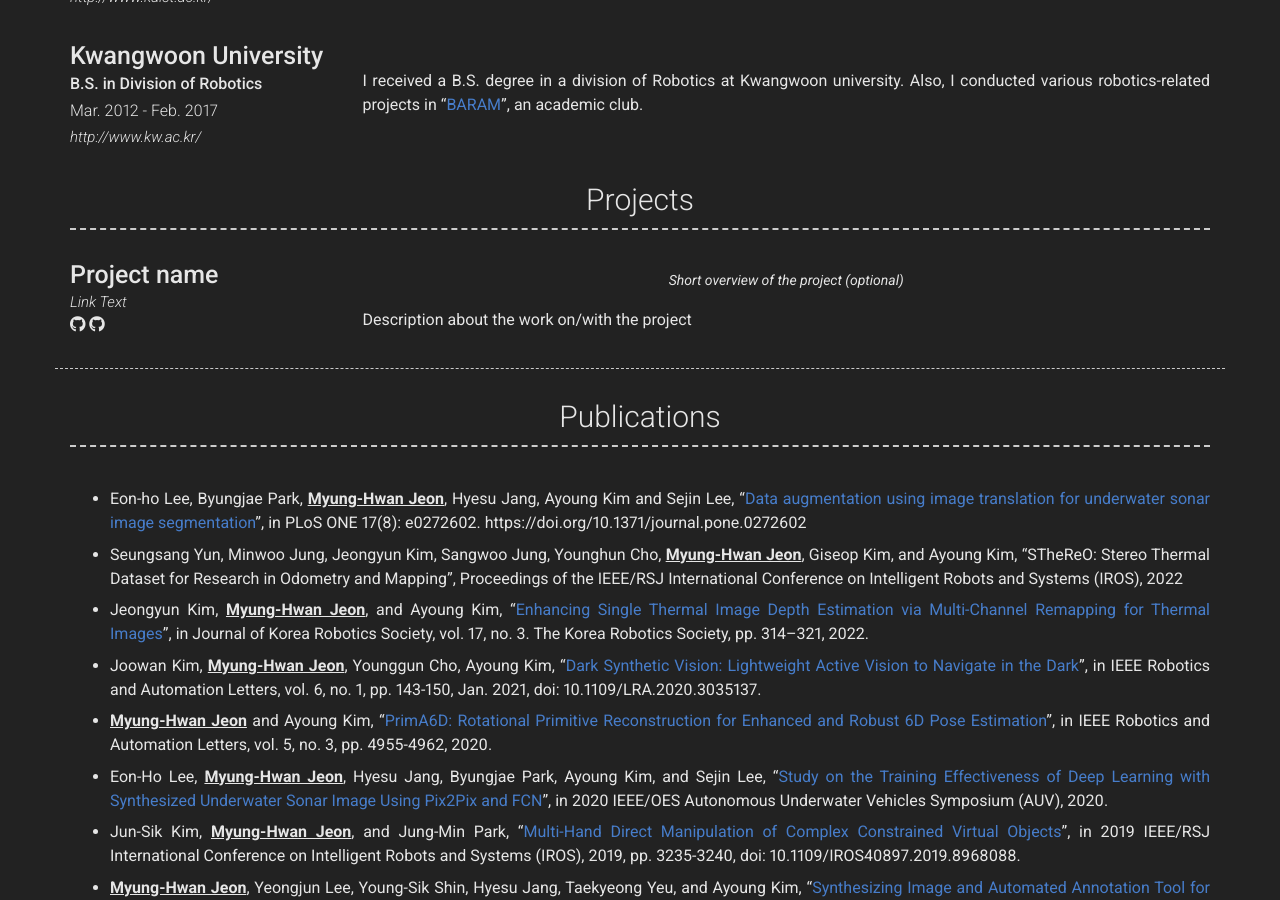
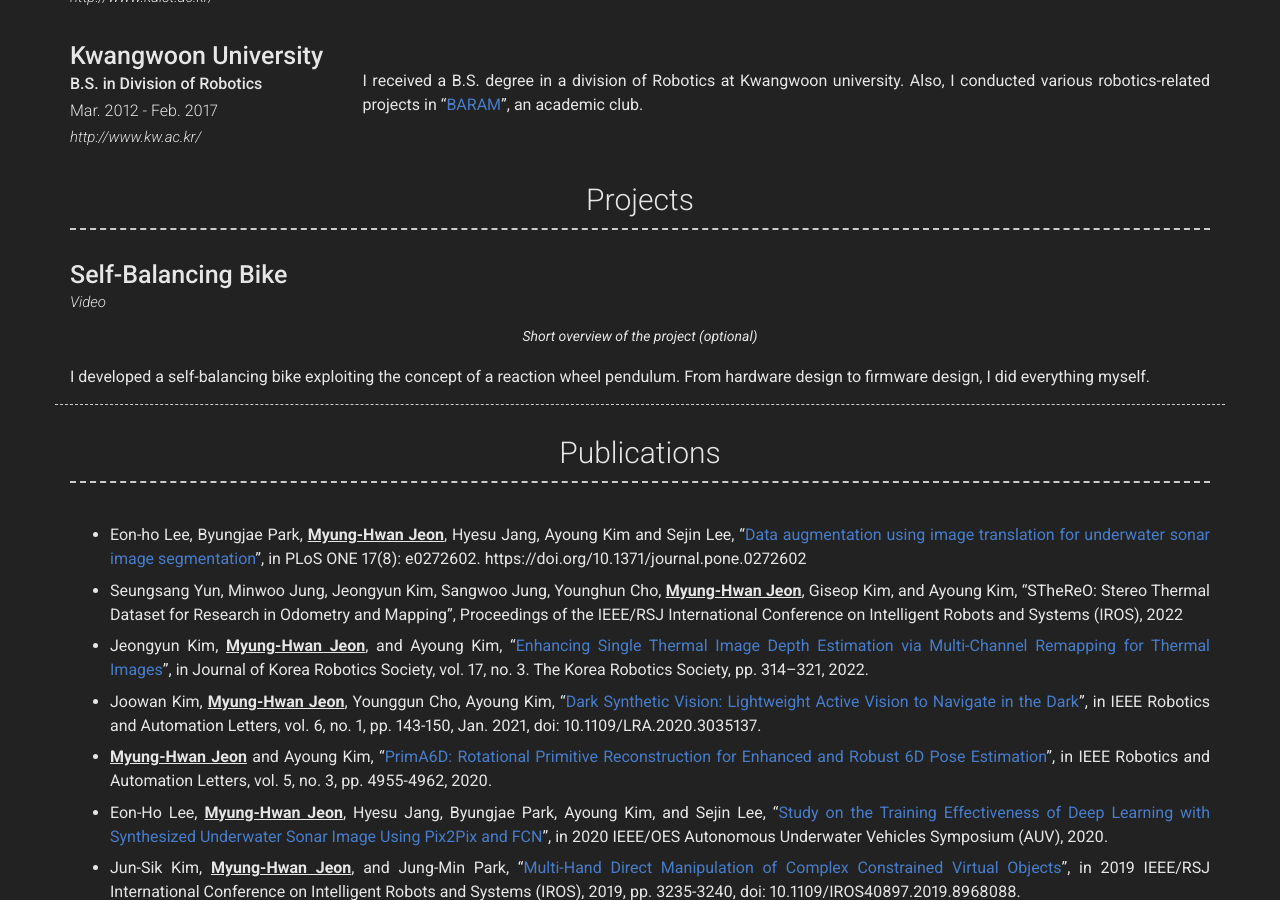
Before and after one commit to MyungHwanJeon/MyungHwanJeon.github.io, a Jekyll site: the page built from index.md, in a window 1280 px wide and 900 px high, scrolled down 1403 px. Built offline with Jekyll 4.4.1, drawn with Linux system fonts in a browser that asks for light colours; nearby versions of some CDN libraries.

Commit message:
Update _config.yml

```diff
--- a/_config.yml
+++ b/_config.yml
@@ -137,23 +137,16 @@
   - title: Projects # Title for the section
     layout: list # Type of content section (list/text)
     content:
-      - layout: left
+      - layout: top
         border: weak  # Value of `weak` will display a weak border below this item. # Any
                       # other value (or no value) means no border will be displayed
-        title: Project name
-        link: Link to project (eg. sproogen.github.io/modern-resume-theme)(optional)
-        link_text: Link Text
-        additional_links:
-          - title:  Github page for project (eg. sproogen/modern-resume-theme)
-            icon: fab fa-github
-            url: Link to project (eg. sproogen.github.io/modern-resume-theme)(optional)
-          - title:  Github page for project (eg. sproogen/modern-resume-theme)
-            icon: fab fa-github
-            url: Link to project (eg. sproogen.github.io/modern-resume-theme)(optional)
+        title: Self-Balancing Bike
+        link: https://youtu.be/xUFVXe3pzGw?t=79
+        link_text: Video
         quote: >
           Short overview of the project (optional)
         description: | # this will include new lines to allow paragraphs
-          Description about the work on/with the project
+          I developed a self-balancing bike exploiting the concept of a reaction wheel pendulum. From hardware design to firmware design, I did everything myself.
 
    #- title: Project In [BARAM](https://cafe.naver.com/roboticsbaram)
    #  layout: list # Type of content section (list/text)
```
